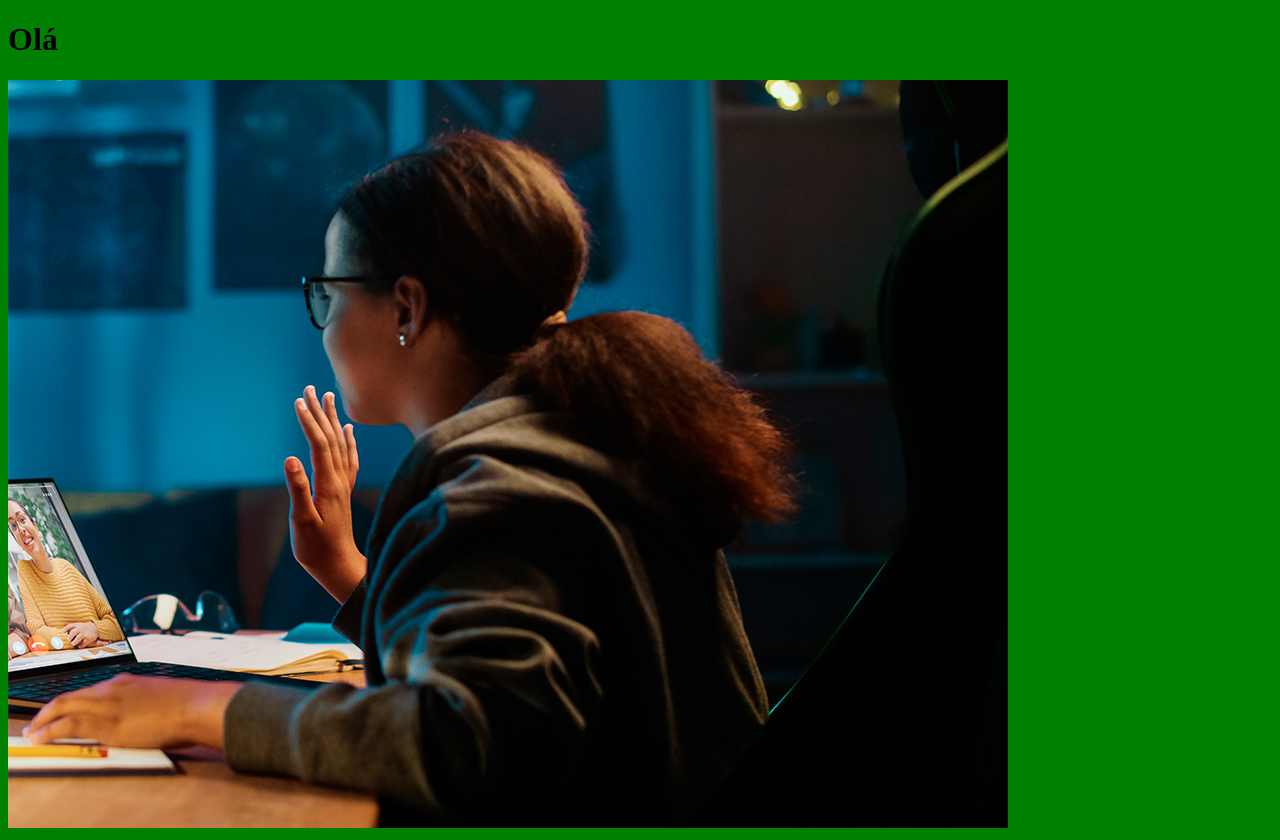
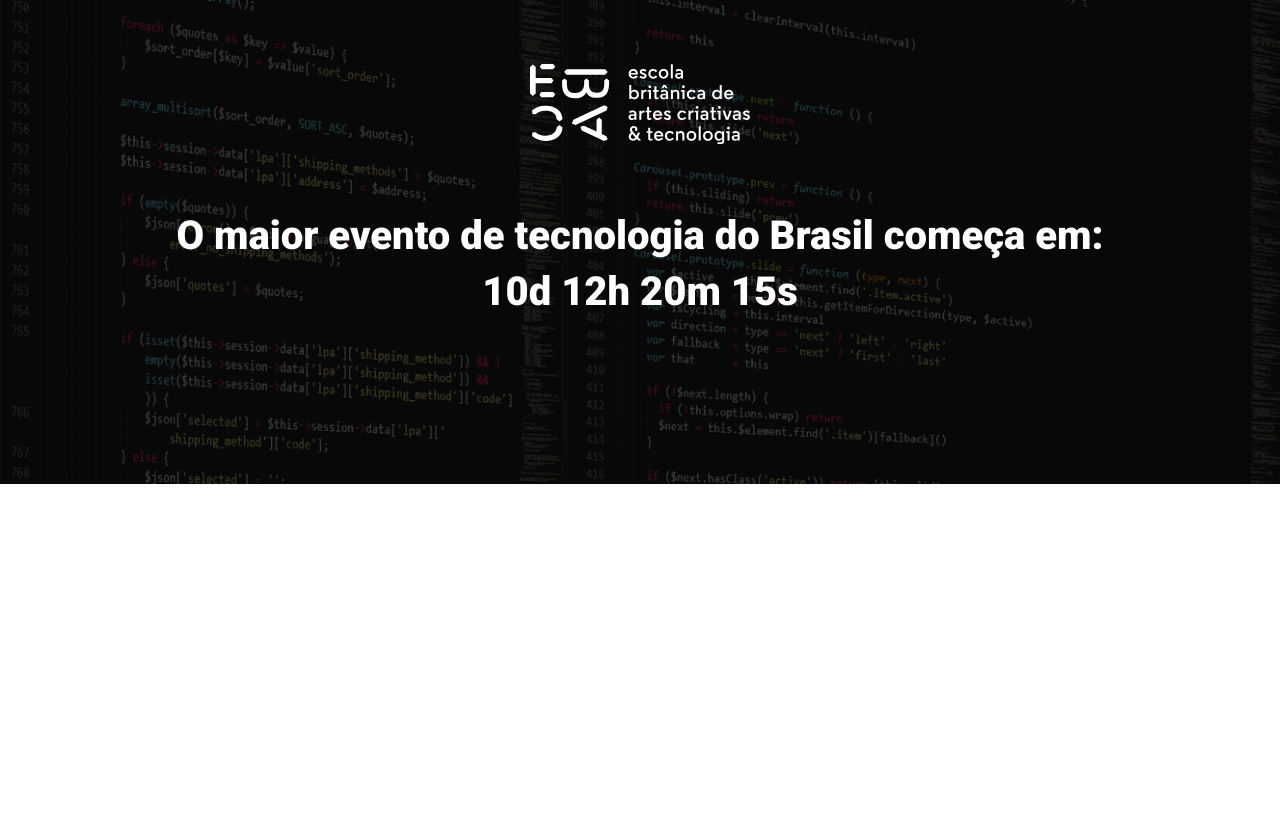
Before and after one commit to IZer0zI/ebac_tech_talks, a website built with Parcel: page src/index.html in a window 1280 px wide. After the commit the page ends 800 px from the top, so only its background shows below. Built offline with nearby package versions, Linux system fonts and the light colour scheme.

Commit message:
criando o hero

```diff
--- a/package.json
+++ b/package.json
@@ -3,7 +3,7 @@
   "version": "1.0.0",
   "main": "index.js",
   "scripts": {
-    "dev": "parcel src/index.html src/styles/main.scss src/scripts/main.js",
+    "dev": "parcel src/index.html src/styles/main.scss src/scripts/main.js --no-cache",
     "test": "echo \"Error: no test specified\" && exit 1"
   },
   "author": "",
--- a/src/index.html
+++ b/src/index.html
@@ -3,12 +3,22 @@
 <head>
     <meta charset="UTF-8">
     <meta name="viewport" content="width=device-width, initial-scale=1.0">
-    <title>Document</title>
+    <title>EBAC Tech Talks</title>
+    <link rel="preconnect" href="https://fonts.googleapis.com">
+    <link rel="preconnect" href="https://fonts.gstatic.com" crossorigin>
+    <link href="https://fonts.googleapis.com/css2?family=Roboto:wght@400;700;900&display=swap" rel="stylesheet">
     <link rel="stylesheet" href="./styles/main.scss">
 </head>
 <body>
-    <h1>Olá</h1>
-    <img src="./images/backend.png" alt="">
+    <header class="hero">
+        <div class="container">
+            <img class="hero__logo" src="./images/ebac_logo.svg" alt="EBAC">
+            <p class="hero__text">
+                O maior evento de tecnologia do Brasil começa em: 10d 12h 20m 15s
+            </p>
+        </div>
+    </header>
+
 
     <script src="./scripts/main.js"></script>
 </body>
--- /dev/null
+++ b/src/styles/_hero.scss
@@ -0,0 +1,52 @@
+.hero {
+    padding-top: 64px;
+    padding-bottom: 100px;
+    background-image: url(../images/fundo.png);
+    background-repeat: no-repeat;
+    background-size: cover;
+    position: relative;
+
+    .container {
+        position: relative;
+    }
+
+    &::before {
+        position: absolute;
+        top: 0;
+        left: 0;
+        width: 100%;
+        height: 100%;
+        background-color: #000;
+        content: '';
+        opacity: .7;
+    }
+
+    &__logo {
+        margin: 0 auto;
+        height: 80px;
+        display: block;
+    }
+
+    &__text {
+        margin-top: 64px;
+        margin-bottom: 64px;
+        font-size: 40px;
+        line-height: 56px;
+        font-weight: 800;
+        text-align: center;
+    }
+
+    @media (max-width: 640px) {
+        padding: 40px 0;
+
+        &__logo {
+            height: 40px;
+        }
+
+        &__text {
+            font-size: 22px;
+            line-height: 24px;
+            margin: 24px 0;
+        }
+    }
+}
--- a/src/styles/main.scss
+++ b/src/styles/main.scss
@@ -1,3 +1,23 @@
-body {
-    background-color: green;
+@use 'hero';
+
+* {
+    padding: 0;
+    margin: 0;
+    box-sizing: border-box;
+    font-family: Roboto, sans-serif;
+    color: #fff;
 }
+
+.container {
+        max-width: 960px;
+        width: 100%;
+        margin: 0 auto;
+
+        @media (max-width: 640px) {
+            max-width: 80%;
+        }
+
+        @media (max-width: 1024px) {
+            max-width: 90%;
+        }
+    }
```
